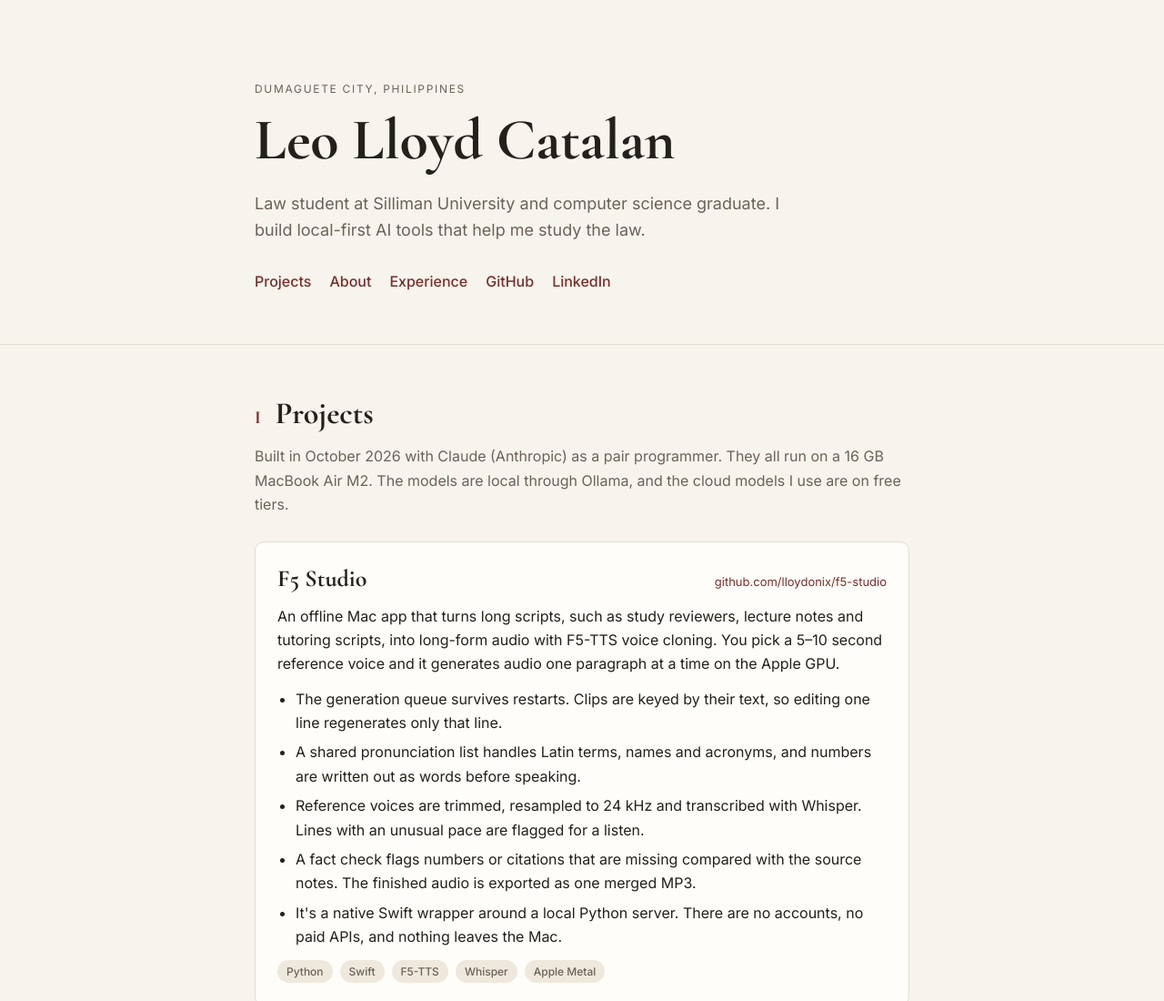
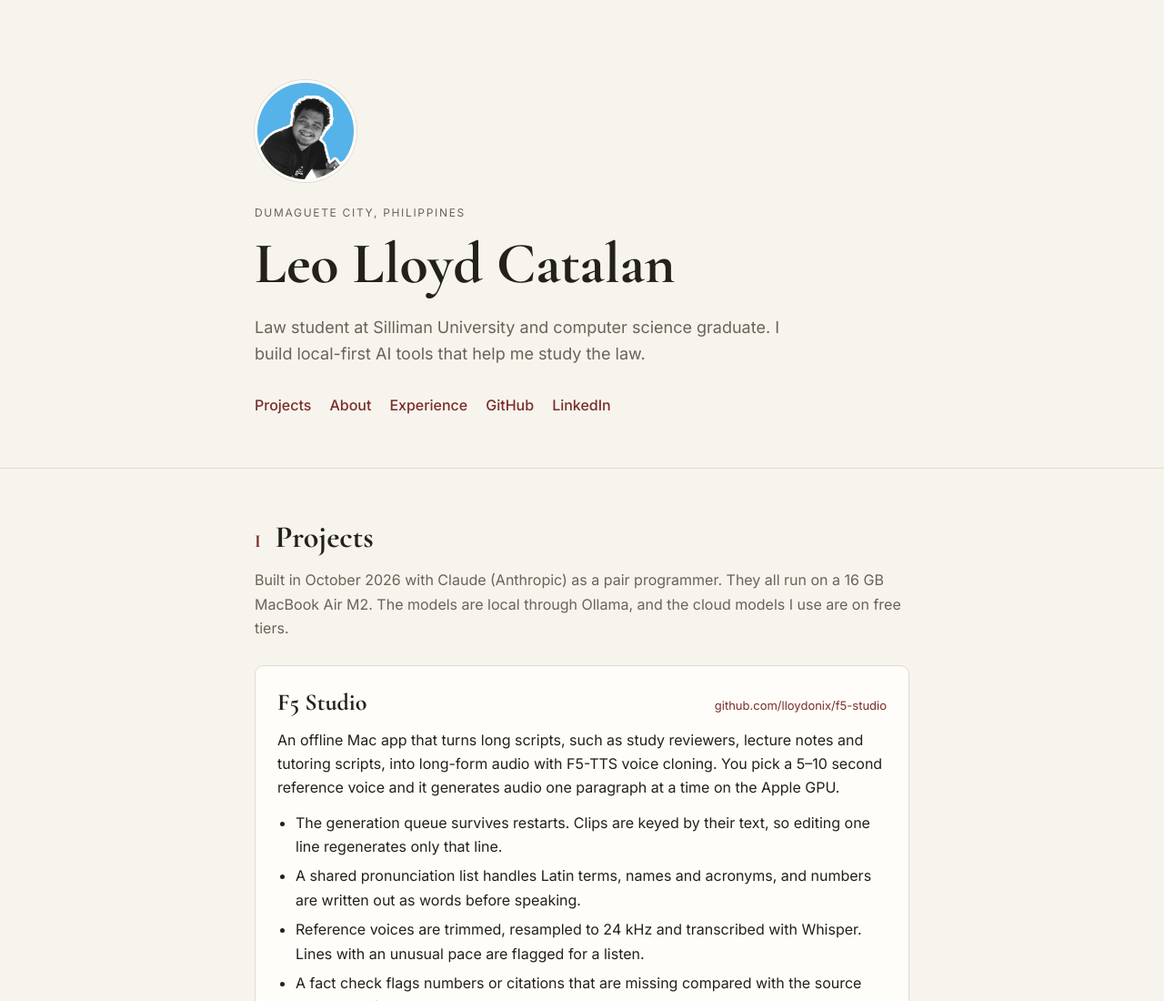
Before and after one commit to lloydonix/Portfolio, a plain HTML site: page index.html in a window 1280 px wide. Shown: the top 1100 px of the page at 91% size. Drawn offline with nearby package versions, Linux system fonts and the light colour scheme.

Commit message:
Add profile photo
Co-Authored-By: Claude Opus 5.5 <noreply@anthropic.com>

```diff
--- a/index.html
+++ b/index.html
@@ -14,6 +14,7 @@
 
 <header class="hero">
   <div class="wrap">
+    <img class="avatar" src="avatar.jpg" alt="Leo Lloyd Catalan" width="112" height="112">
     <p class="eyebrow">Dumaguete City, Philippines</p>
     <h1>Leo Lloyd Catalan</h1>
     <p class="lede">Law student at Silliman University and computer science graduate. I build
--- a/style.css
+++ b/style.css
@@ -37,6 +37,7 @@ a:hover { text-decoration: underline; }
 h1, h2, h3, h4 { font-family: "Cormorant Garamond", Georgia, serif; line-height: 1.2; }
 
 .hero { padding: 88px 0 56px; border-bottom: 1px solid var(--line); }
+.avatar { display: block; width: 112px; height: 112px; border-radius: 50%; object-fit: cover; border: 3px solid var(--surface); box-shadow: 0 0 0 1px var(--line); margin-bottom: 24px; }
 .eyebrow { text-transform: uppercase; letter-spacing: .14em; font-size: 12px; color: var(--muted); margin: 0; }
 .hero h1 { font-size: clamp(40px, 8vw, 64px); margin: 8px 0 16px; font-weight: 700; }
 .lede { font-size: 18px; color: var(--muted); max-width: 620px; margin: 0; }
```
Also changed, not shown: avatar.jpg (added).
